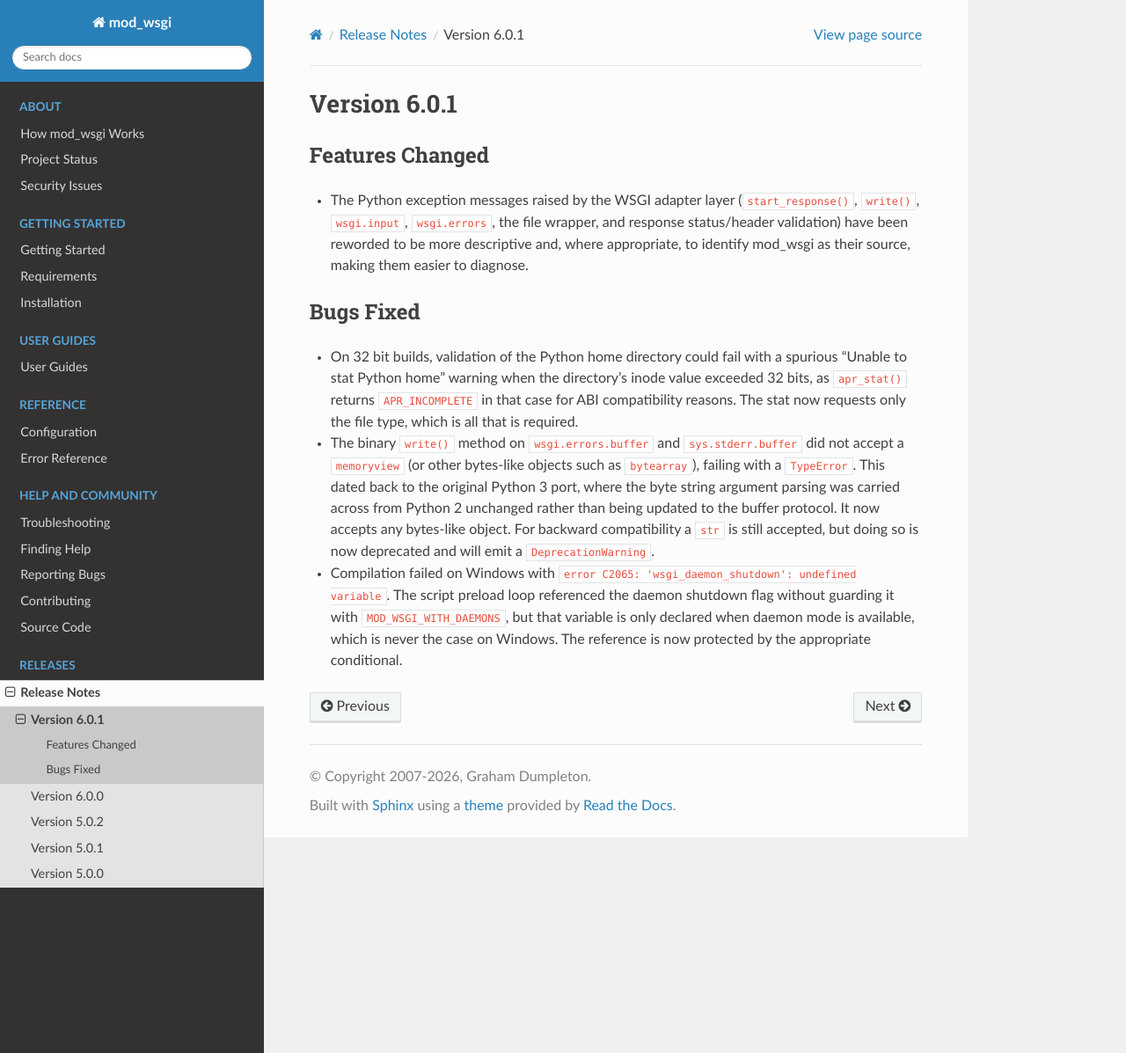
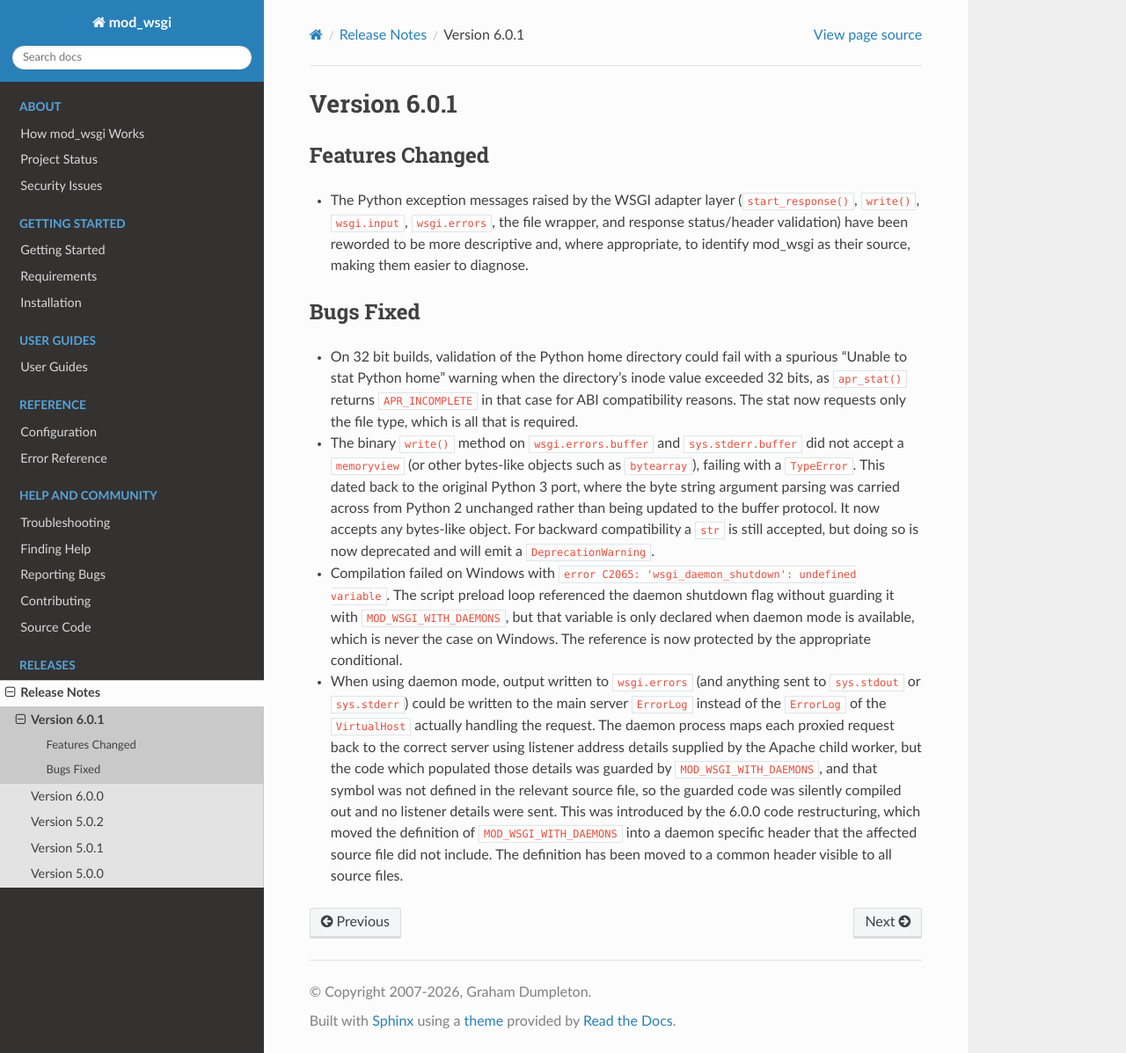
Before and after one commit to GrahamDumpleton/mod_wsgi, a Sphinx documentation site: the page built from docs/release-notes/version-6.0.1.rst, in a window 1280 px wide and 1197 px high. Shown: the whole window at 88% size. Built offline with Sphinx 7.4.7 and the Read the Docs theme 3.1.0, drawn with Linux system fonts in a browser that asks for light colours.

Commit message:
Fix daemon processes logging to wrong virtual host error log.
In daemon mode, output to wsgi.errors, sys.stdout and sys.stderr could
be written to the main server ErrorLog instead of the ErrorLog of the
VirtualHost handling the request. The daemon maps each proxied request
back to the correct server using listener address details sent by the
Apache child worker, but that code was guarded by MOD_WSGI_WITH_DAEMONS,
which the 6.0.0 code restructuring left undefined in wsgi_environ.c by
moving its definition into the daemon specific wsgi_daemon.h. The guarded
code was silently compiled out and no listener details were sent.

Move the MOD_WSGI_WITH_DAEMONS definition into the common wsgi_apache.h
so it is visible to every translation unit.

```diff
--- a/docs/release-notes/version-6.0.1.rst
+++ b/docs/release-notes/version-6.0.1.rst
@@ -35,3 +35,17 @@ Bugs Fixed
   that variable is only declared when daemon mode is available, which is
   never the case on Windows. The reference is now protected by the
   appropriate conditional.
+
+* When using daemon mode, output written to ``wsgi.errors`` (and anything
+  sent to ``sys.stdout`` or ``sys.stderr``) could be written to the main
+  server ``ErrorLog`` instead of the ``ErrorLog`` of the ``VirtualHost``
+  actually handling the request. The daemon process maps each proxied
+  request back to the correct server using listener address details
+  supplied by the Apache child worker, but the code which populated those
+  details was guarded by ``MOD_WSGI_WITH_DAEMONS``, and that symbol was not
+  defined in the relevant source file, so the guarded code was silently
+  compiled out and no listener details were sent. This was introduced by
+  the 6.0.0 code restructuring, which moved the definition of
+  ``MOD_WSGI_WITH_DAEMONS`` into a daemon specific header that the affected
+  source file did not include. The definition has been moved to a common
+  header visible to all source files.
```
Also changed, not shown: 2 other files.
